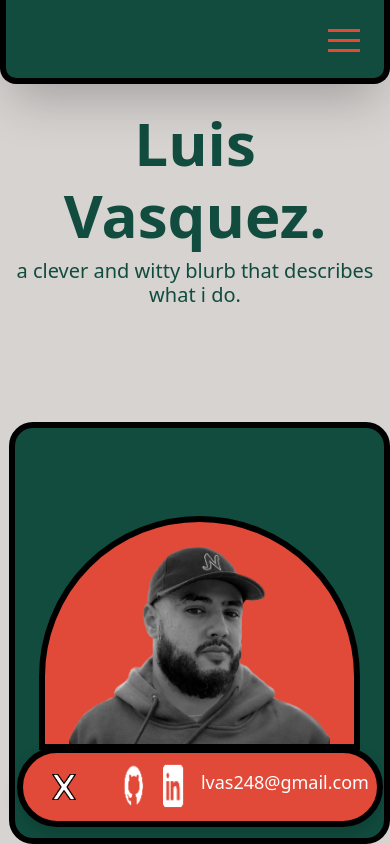
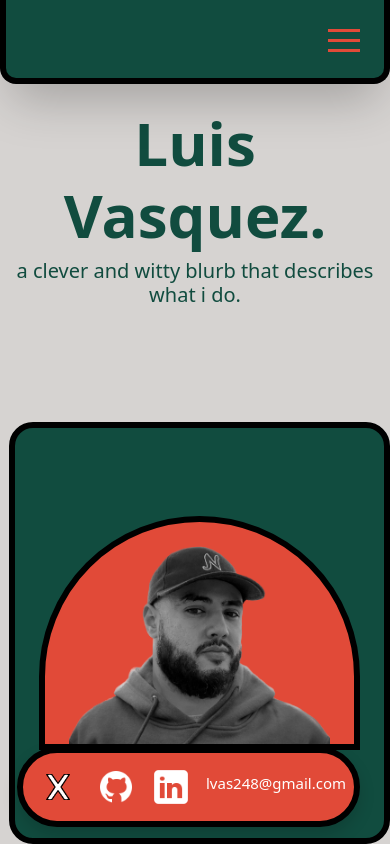
Before and after one commit to lvas248/my-portfolio, a React (Create React App) app: page / in a window 390 px wide. Both pictures are taken after a click on the picture 56 px from the left and 787 px from the top of the page. Shown: the top 844 px of the page. Built offline with nearby package versions, Linux system fonts and the light colour scheme.

Commit message:
update animations

```diff
--- a/src/Layout/FloatingActionButton.js
+++ b/src/Layout/FloatingActionButton.js
@@ -16,35 +16,47 @@ function FloatingActionButton() {
     return (
         <div
             className={`
+                animate-glide-in-left
                 sm:hidden
                 h-[80px] w-[80px] p-2
                 fixed bottom-[2vh] left-[2vh]
-
                 bgOrange text-white
                 rounded-full shadow
                 border-black border-[6px]
-
-                grid grid-cols-4
-                ${ isOpen && 'w-[94vw] gap-4 '}
+                flex
+                ${ isOpen && 'w-[88vw] gap-4'}
                 transition-width duration-500
             `}
 
         >
+            <img
+                className={`h-[30px] w-[30px] m-auto
+                ${isOpen && 'hidden'}
+                `}
+                onClick={toggle}
+                alt='touch' src={moreLogo}
+            />
 
 
             <img
-                className={`h-[30px] w-[30px] ${isOpen ? 'col-span-1' : 'col-span-4' } m-auto`}
+                className={`
+                object-cover h-[30px] w-[30px] align-self-center ml-3
+                ${!isOpen && 'hidden'}
+                `}
                 onClick={toggle}
-                alt='touch' src={`${isOpen ? exitLogo : moreLogo}`} />
+                alt='touch' src={exitLogo} />
 
-            <div className={`flex gap-3 col-span-3 ${!isOpen && 'hidden'}`}>
 
-                <a href='https://github.com/lvas248'>
+            <div className={`flex w-[70vw] place-content-end ${!isOpen && 'hidden'} ${isOpen && 'animate-fade-in'}
+`}>
+
+                <div className='w-full flex place-content-center place-self-end gap-3 m-auto'>
+                    <a href='https://github.com/lvas248'
+                        className=''
+                    >
                         <img
                             className={`
-                            h-[50px] w-[50px] opacity-1
-                            ${!isOpen && 'hidden'}
-                            ${isOpen && 'animate-fade-in'}
+                            object-cover h-10 w-10
                                         `}
                             alt='touch' src={github} />
                     </a>
@@ -52,19 +64,18 @@ function FloatingActionButton() {
                     <a href='https://www.linkedin.com/in/lvas248/'>
                         <img
                             className={`
-                        h-[50px] w-[50px] opacity-1
-                        ${!isOpen && 'hidden'}
-                        ${isOpen && 'animate-fade-in'}
+                            object-cover h-10 w-10
                             `}
                             alt='touch' src={linkedin} />
                     </a>
 
                     <h4
-                    className={`text-[18px] place-self-center opacity-1
-                    ${!isOpen && 'hidden'}
-                    ${isOpen && 'animate-fade-in'}
+                        className={`text-[15px] place-self-center
+                        `}>lvas248@gmail.com</h4>
+                </div>
 
-                    `}>lvas248@gmail.com</h4>
+
+
 
             </div>
 
--- a/src/Layout/NavBarComp.js
+++ b/src/Layout/NavBarComp.js
@@ -61,7 +61,7 @@ function NavBarComp(){
                         sm:gap-5
                         flex flex-col place-content-center text-center h-[50vh] text-3xl
                         ${!isOpen && 'hidden'}
-                        ${isOpen && 'animate-fade-in'}
+                        ${isOpen && 'animate-fade-in-fast'}
 
                     `}>
                     {renderNavItems}
--- a/src/Pages/Home.js
+++ b/src/Pages/Home.js
@@ -29,6 +29,7 @@ function Home() {
                     src={sasha}
                     alt='place-holder'
                     className='
+                        animate-fade-in-fast
                         h-[60vw] sm:h-[425px] bgOrange pt-4 px-4 rounded-t-full border-black border-[6px]
                         place-self-center
                     '
--- a/tailwind.config.js
+++ b/tailwind.config.js
@@ -32,7 +32,7 @@ module.exports = {
         '100%': { opacity: 0.2 },
       },
       glideInTop: {
-        '0%': { transform: 'translateY(-100%)'},
+        '0%': { transform: 'translateY(-1000%)'},
         '100%': { transform: 'translateX(0)'},
       },
       glideInBottom: {
@@ -61,7 +61,7 @@ module.exports = {
 
     animation: {
       'glide-in-right': 'glideInRight 01s ease-out',
-      'glide-in-left': 'glideInLeft 01s ease-out',
+      'glide-in-left': 'glideInLeft 0.3s ease-out',
 
       'glide-out-right-fast': 'glideOutRight 0.3s ease-out',
       'glide-out-left-fast': 'glideOutLeft 0.3s ease-in',
@@ -69,10 +69,12 @@ module.exports = {
       'glide-in-right-fast': 'glideInRight 0.3s ease-in',
       'glide-in-left-fast': 'glideInLeft 0.3s ease-in',
 
-      'fade-in': 'fadeIn 1s forwards',
+      'fade-in': 'fadeIn 2.5s forwards',
+      'fade-in-fast': 'fadeIn 1.5s forwards',
+
       'fade-out': 'fadeOut 0.75s forwards',
 
-      'glide-in-top': 'glideInTop 300ms ease-out',
+      'glide-in-top': 'glideInTop 1s ease-out',
       'glide-in-bottom': 'glideInBottom 01s ease-out',
       'glide-in-bottom-fast': 'glideInBottom 0.5s ease-out',
 
```
Lines whose indentation alone changed are shown as unchanged.
